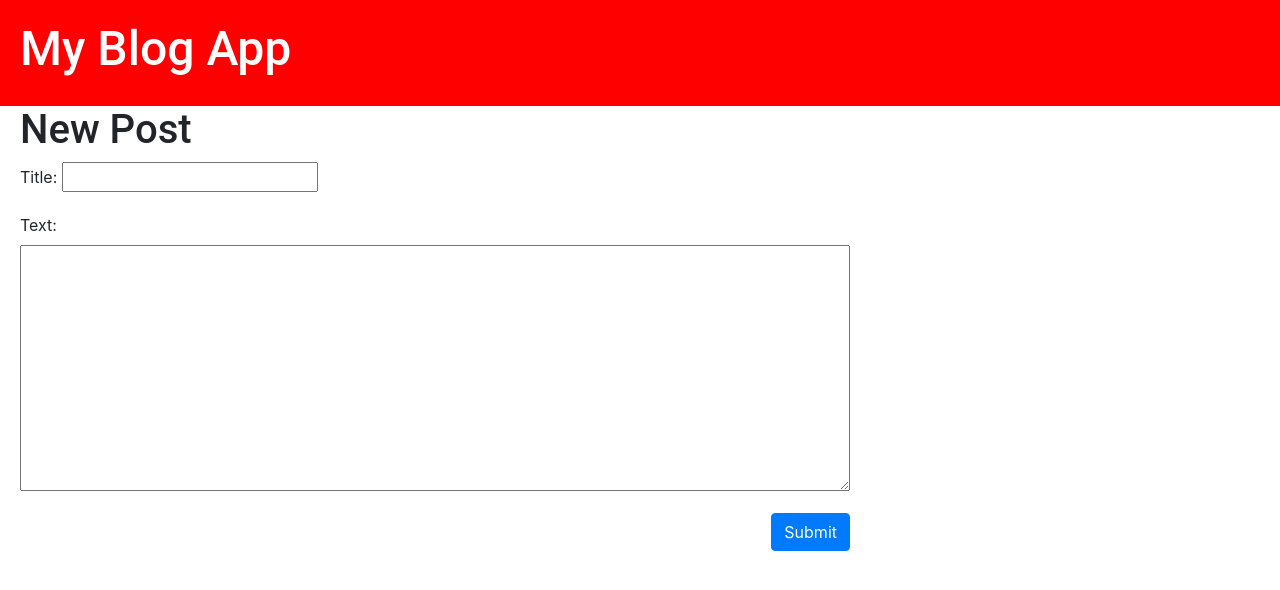
After one commit to Avneet16/blogging_app, a Django app: page /post/new in a window 1280 px wide. The commit adds this page. Shown: the top 590 px of the page. Run offline with Django 3.2, Linux system fonts and the light colour scheme; some libraries are stand-ins or nearby versions.

Commit message:
add forms

```diff
--- /dev/null
+++ b/my_site/forms.py
@@ -0,0 +1,7 @@
+from django import forms
+from .models import Post
+
+class PostForm(forms.ModelForm):
+    class Meta:
+        model=Post
+        fields={'title','text'}
--- a/my_site/urls.py
+++ b/my_site/urls.py
@@ -3,4 +3,5 @@ from . import views
 urlpatterns=[
     path('',views.post_list,name='post_list'),
     path('post/<int:pk>',views.post_detail,name='post_detail'),
+    path('post/new',views.post_new,name='post_new'),
 ]
--- a/my_site/views.py
+++ b/my_site/views.py
@@ -1,5 +1,7 @@
-from django.shortcuts import render,get_object_or_404
+from django.shortcuts import render,get_object_or_404,redirect
 from django.utils import timezone
+
+from my_site.forms import PostForm
 from .models import Post
 
 # Create your views here.
@@ -12,3 +14,17 @@ def post_detail(request,pk):
     post=get_object_or_404(Post, pk=pk)
     stuff_for_frontend = {'post': post}
     return render(request,'my_site/post_detail.html',stuff_for_frontend)
+
+def post_new(request):
+    if request.method =='POST':
+        form=PostForm(request.POST)
+        if form.is_valid():
+            post=form.save(commit=False)
+            post.author = request.user
+            post.published_date=timezone.now()
+            post.save()
+            return redirect('post_detail',pk=post.pk)
+    else:
+        form=PostForm()
+        stuff_for_frontend={'form': form}
+    return render(request,'my_site/post_edit.html',stuff_for_frontend)
--- a/static/css/blog.css
+++ b/static/css/blog.css
@@ -30,3 +30,11 @@ h1,h2,h3 {
 .post h1 a{
     color: black;
 }
+
+.post-form-blog textarea{
+    width: 100%;
+}
+
+.post-form-blog .btn-primary{
+    float: right;
+}
--- /dev/null
+++ b/templates/my_site/post_edit.html
@@ -0,0 +1,9 @@
+{% extends 'base.html'%}
+{% block content %}
+    <h1>New Post</h1>
+    <form method="post" class="post-form-blog">
+        {% csrf_token %}
+        {{ form.as_p }}
+        <button type="submit" class="btn btn-primary">Submit</button>
+    </form>
+{% endblock %}
```
Also changed, not shown: db.sqlite3.
